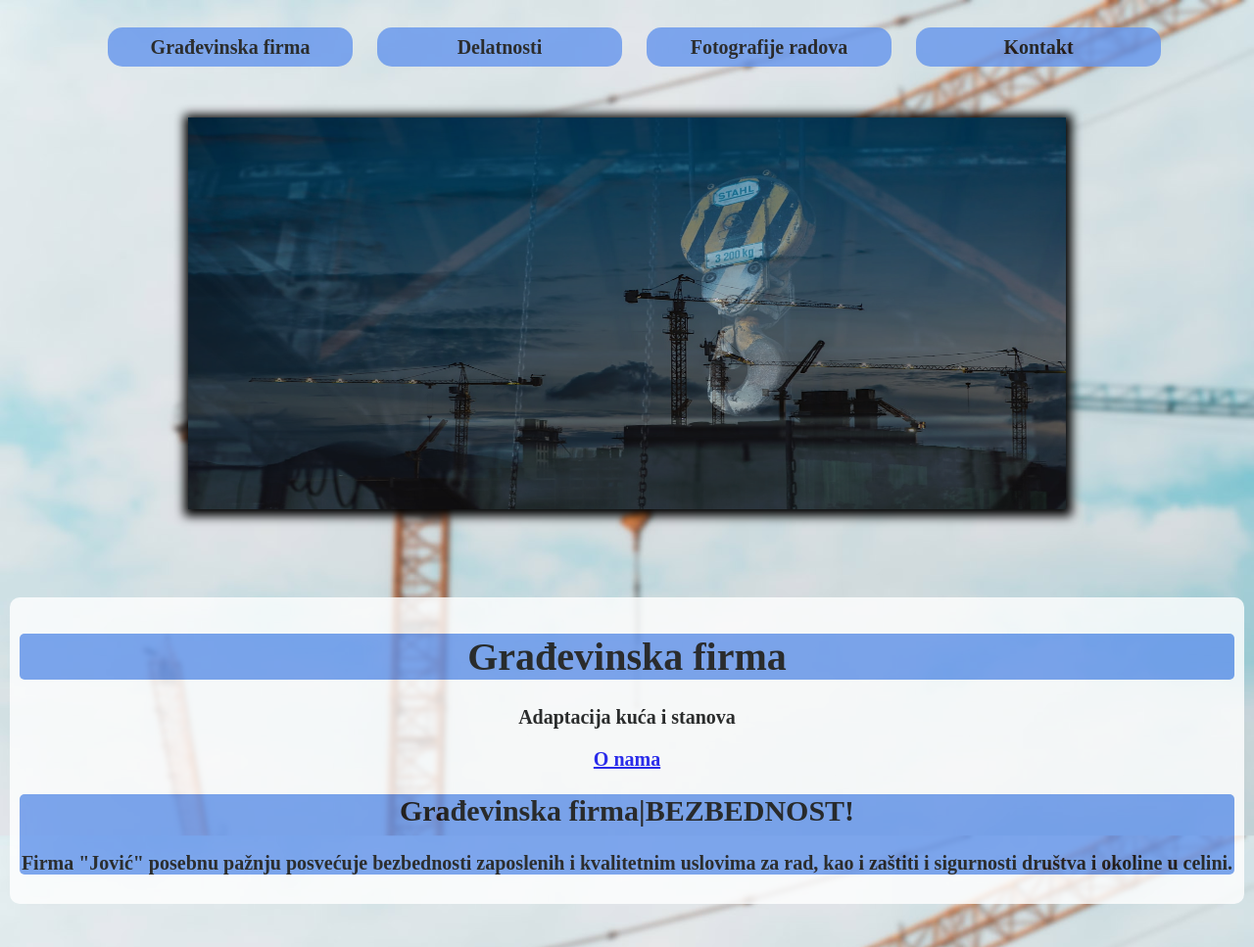
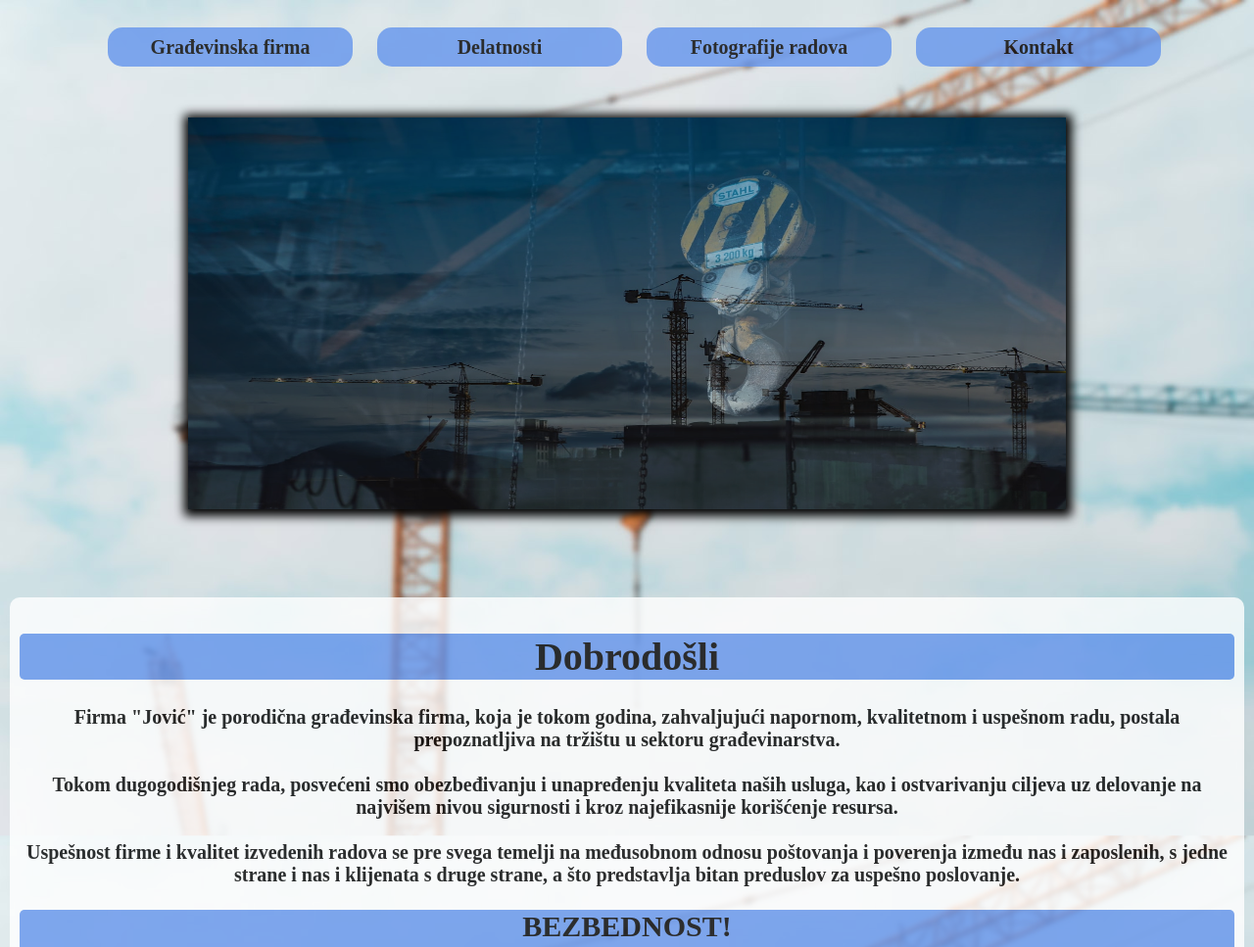
Before and after one commit to jovickin/Sajt, a plain HTML site: page index.html in a window 1280 px wide. Shown: the top 967 px of the page at 98% size. Drawn offline with Linux system fonts and the light colour scheme.

Commit message:
Update index.html

```diff
--- a/index.html
+++ b/index.html
@@ -42,14 +42,15 @@
         <div class="tekst">
             <div class="title">
             <div class="heading--primary">
-                <h1 class="heading--main">Građevinska firma</h1>
+                <h1 class="heading--main">Dobrodošli</h1>
             </div>
             </div>
-            <p class="heading-- sub mt-3">Adaptacija kuća i stanova</p>
-            <a href="#about-us" class="btn-primarz btn-center mt-5 btn-about-us">O nama</a>
+            <p class="heading-- sub mt-3">Firma "Jović" je porodična građevinska firma, koja je tokom godina, zahvaljujući napornom, kvalitetnom i uspešnom radu, postala prepoznatljiva na tržištu u sektoru građevinarstva.<br><br>
+                Tokom dugogodišnjeg rada, posvećeni smo obezbeđivanju i unapređenju kvaliteta naših usluga, kao i ostvarivanju ciljeva uz delovanje na najvišem nivou sigurnosti i kroz najefikasnije korišćenje resursa.<br><br>
+                Uspešnost firme i kvalitet izvedenih radova se pre svega temelji na međusobnom odnosu poštovanja i poverenja između nas i zaposlenih, s jedne strane i nas i klijenata s druge strane, a što predstavlja bitan preduslov za uspešno poslovanje.</p>
             <section id="about-us" class="mt-5">
             <div class="title2">
-                <h2 class="about-us-heading center-text">Građevinska firma|BEZBEDNOST!</h2>
+                <h2 class="about-us-heading center-text">BEZBEDNOST!</h2>
                 <div class="about-us-sides">
                     <div class="about-us--left0side">
                         <p class="mt-3 about-us-paragraph">
```
